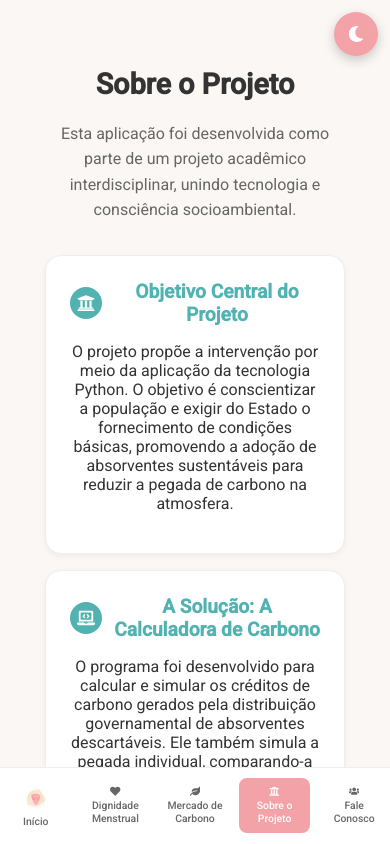
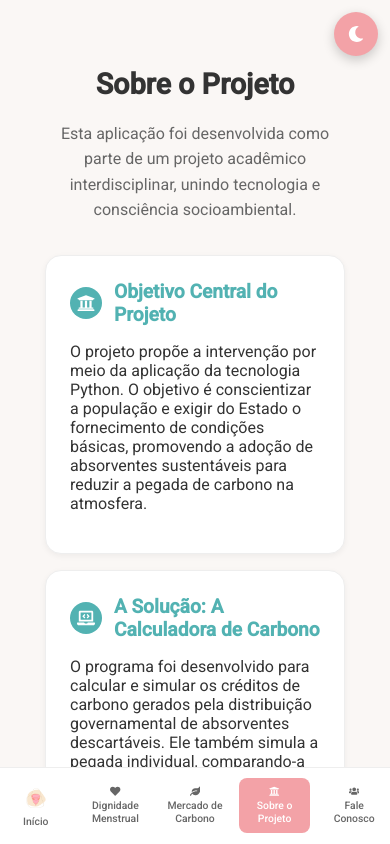
Before and after one commit to iyumw/absorria-front, a React (Vite) app: page /sobre in a window 390 px wide. Shown: the top 844 px of the page. Built offline with nearby package versions, Linux system fonts and the light colour scheme.

Commit message:
fix: adjust card text alignment

```diff
--- a/src/pages/InfoPage.module.css
+++ b/src/pages/InfoPage.module.css
@@ -175,7 +175,7 @@
 
   .card {
     padding: 1.5rem; /* Reduz padding interno dos cards */
-    text-align: center; /* Centraliza o conteúdo do card */
+    text-align: left; /* Centraliza o conteúdo do card */
   }
 
   .card h3 {
```
